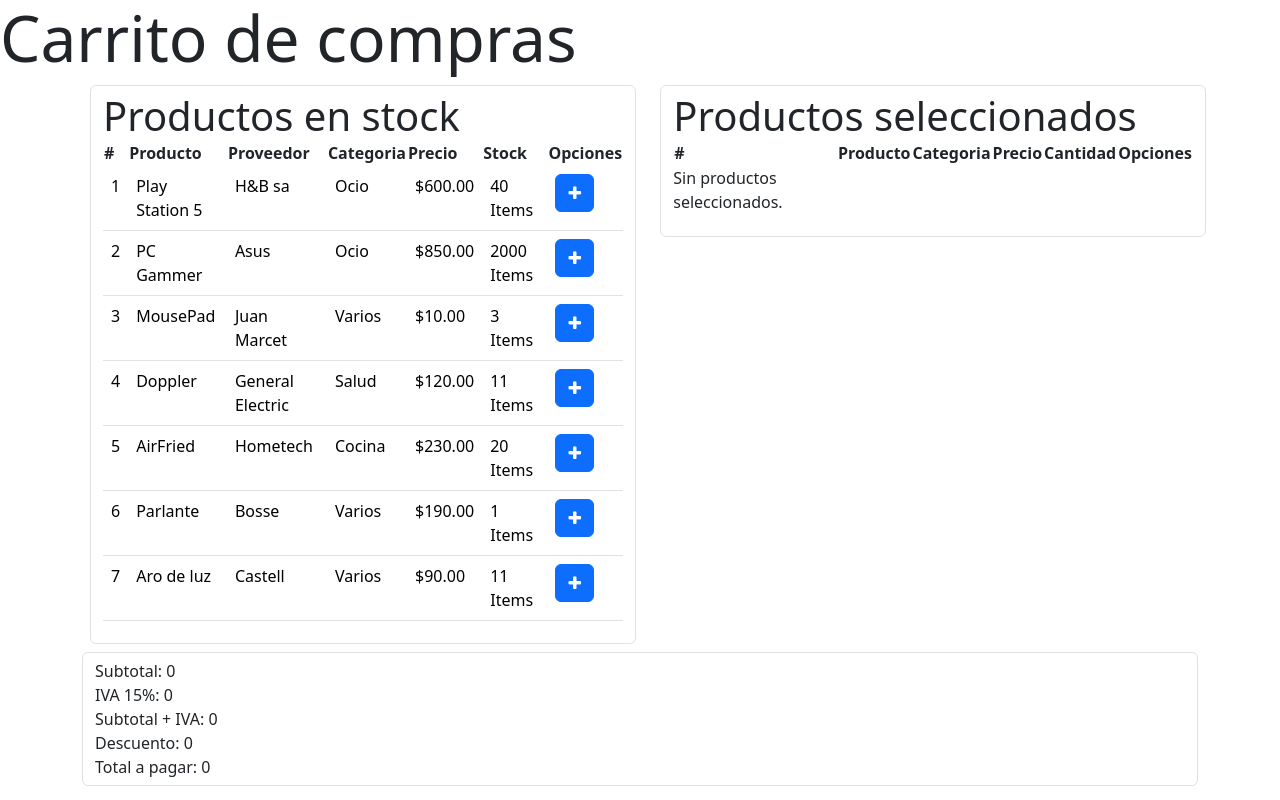
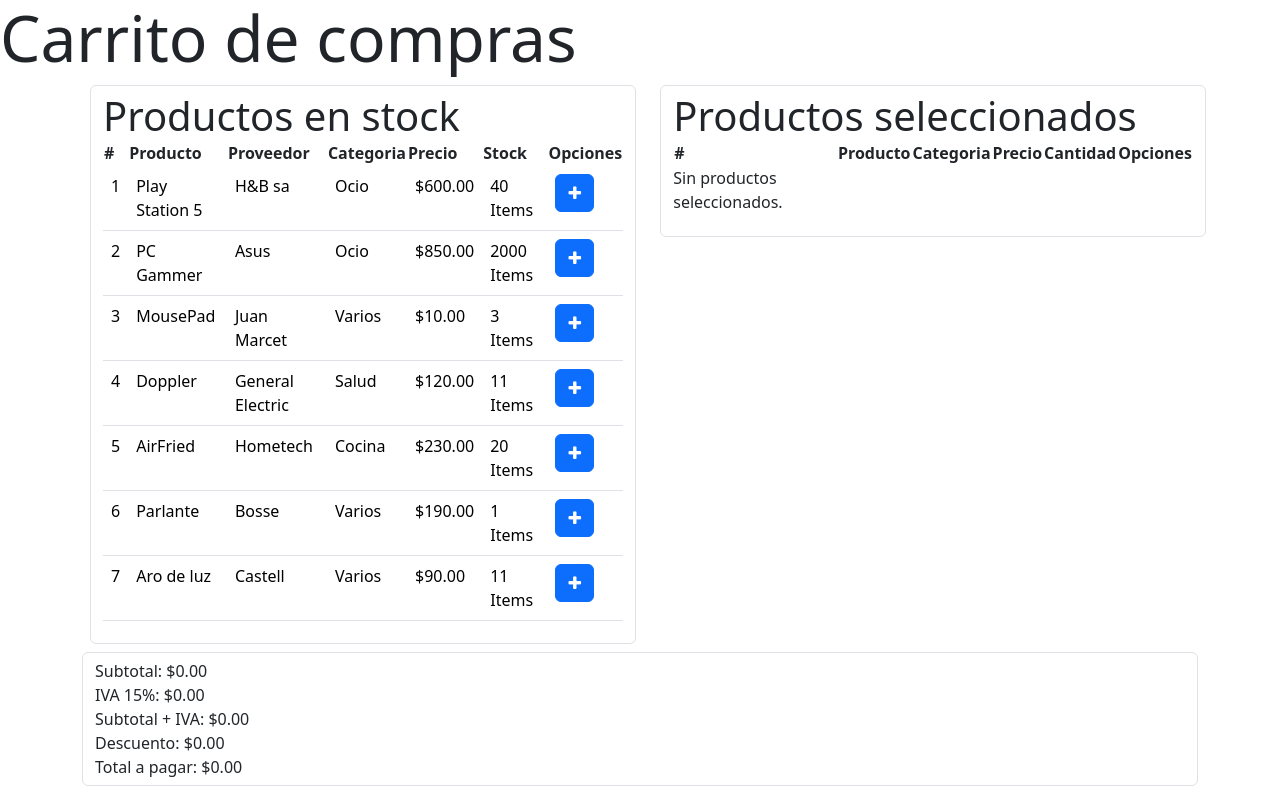
Before and after one commit to ijeyson01/vmtdev-ng, an Angular app: page / in a window 1280 px wide. Built offline with nearby package versions, Linux system fonts and the light colour scheme.

Commit message:
Finalizacion de carrito de compras v1 con viewChild

```diff
--- a/src/app/modules/shopcart/cart-summary/cart-summary.component.html
+++ b/src/app/modules/shopcart/cart-summary/cart-summary.component.html
@@ -1,17 +1,17 @@
 <div class="form-control">
     <div>
-        Subtotal: {{ subtotal }}
+        Subtotal: {{ subtotal | currency }}
     </div>
     <div>
-        IVA 15%: {{ iva }}
+        IVA 15%: {{ iva | currency }}
     </div>
     <div>
-        Subtotal + IVA: {{ subtotaliva }}
+        Subtotal + IVA: {{ subtotaliva | currency }}
     </div>
     <div>
-        Descuento: {{ totalDescuento }}
+        Descuento: {{ totalDescuento | currency }}
     </div>
     <div>
-        Total a pagar: {{ totalPago }}
+        Total a pagar: {{ totalPago | currency }}
     </div>
 </div>
--- a/src/app/modules/shopcart/cart-summary/cart-summary.component.ts
+++ b/src/app/modules/shopcart/cart-summary/cart-summary.component.ts
@@ -1,4 +1,4 @@
-import { Component } from '@angular/core';
+import { Component, OnChanges, SimpleChanges } from '@angular/core';
 
 @Component({
   selector: 'app-cart-summary',
@@ -7,9 +7,10 @@ import { Component } from '@angular/core';
 })
 export class CartSummaryComponent {
   subtotal: number = 0;
-  iva: number = this.subtotal * 0.15;
-  subtotaliva: number = this.subtotal + this.iva;
+  iva: number = 0;
+  subtotaliva: number = 0;
   valorDescuento: number = 0;
-  totalDescuento: number = this.subtotaliva * this.valorDescuento;
-  totalPago: number = this.subtotaliva - this.totalDescuento;
+  totalDescuento: number = 0;
+  totalPago: number = 0;
+
 }
--- a/src/app/modules/shopcart/product-cart/product-cart.component.ts
+++ b/src/app/modules/shopcart/product-cart/product-cart.component.ts
@@ -2,6 +2,7 @@ import { Component, ViewChild } from '@angular/core';
 import { TableProductSelectedComponent } from '../table-product-selected/table-product-selected.component';
 import { ProductDetailI } from '../../../interfaces/productdetail.interface';
 import { TableProductComponent } from '../table-product/table-product.component';
+import { CartSummaryComponent } from '../cart-summary/cart-summary.component';
 
 @Component({
   selector: 'app-product-cart',
@@ -12,6 +13,9 @@ export class ProductCartComponent {
 
   @ViewChild(TableProductSelectedComponent) productSelected!: TableProductSelectedComponent;
   @ViewChild(TableProductComponent) productsStock!: TableProductComponent;
+  @ViewChild(CartSummaryComponent) cartSumary!: CartSummaryComponent;
+
+  discount: number = 0.01;
 
   aggProduct(product: ProductDetailI) {
     let productSelected = product.product;
@@ -49,6 +53,14 @@ export class ProductCartComponent {
       }
       this.productSelected.listProductSelected.push(newProduct);
     }
+    this.cartSumary.valorDescuento = this.discount;
+    let { subtotalValue, ivaValue, subtotalIvaValue, discountValue, totalValue } = this.subtotalCalc(this.productSelected.listProductSelected);
+    this.cartSumary.subtotal = subtotalValue;
+    this.cartSumary.iva = ivaValue;
+    this.cartSumary.subtotaliva = subtotalIvaValue;
+    this.cartSumary.totalDescuento = discountValue;
+    this.cartSumary.totalPago = totalValue;
+
   }
 
   quitProduct(product: ProductDetailI) {
@@ -73,6 +85,39 @@ export class ProductCartComponent {
       this.productSelected.listProductSelected.splice(indexDeleteProduct, 1);
     }
 
+    this.cartSumary.valorDescuento = this.discount;
+    let { subtotalValue, ivaValue, subtotalIvaValue, discountValue, totalValue } = this.subtotalCalc(this.productSelected.listProductSelected);
+    this.cartSumary.subtotal = subtotalValue;
+    this.cartSumary.iva = ivaValue;
+    this.cartSumary.subtotaliva = subtotalIvaValue;
+    this.cartSumary.totalDescuento = discountValue;
+    this.cartSumary.totalPago = totalValue;
+
+  }
+
+  subtotalCalc(productsSelectedList: ProductDetailI[]) {
+    let subtotalValue: number = 0;
+    let ivaValue: number = 0;
+    let subtotalIvaValue: number = 0;
+    let discountValue: number = 0;
+    let totalValue: number = 0
+    if (productsSelectedList.length > 0) {
+      productsSelectedList.forEach( product => {
+        subtotalValue = subtotalValue + (product.price * product.stock);
+      });
+    }
+
+    ivaValue = subtotalValue * 0.15;
+    subtotalIvaValue = subtotalValue + ivaValue;
+    discountValue = subtotalIvaValue * this.discount;
+    totalValue = subtotalIvaValue - discountValue;
+
+    return { subtotalValue,
+      ivaValue,
+      subtotalIvaValue,
+      discountValue,
+      totalValue
+     };
   }
 
 }
```
